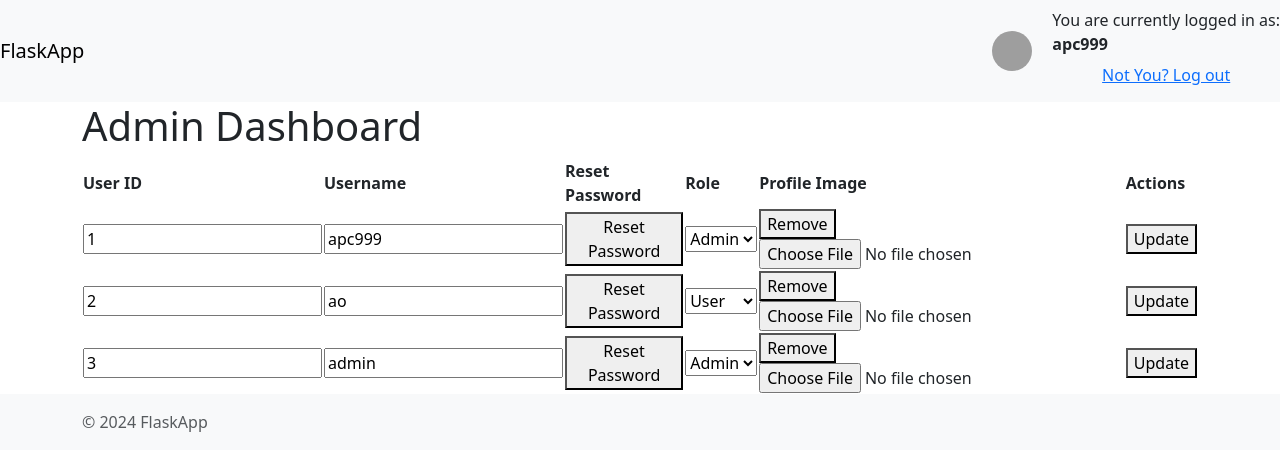
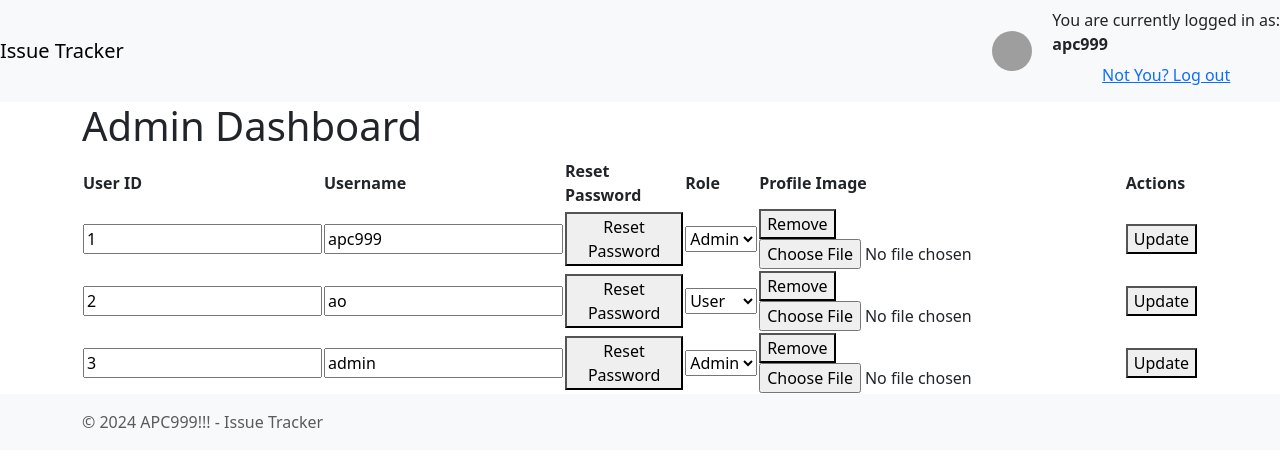
Before and after one commit to apc-999/apc-999.github.io, a Flask app: page /admin in a window 1280 px wide. Shown: the top 471 px of the page. Run offline with Flask 3, Linux system fonts and the light colour scheme; a user stored in the database is signed in; data comes from the database, SQL or seed files in the repository; grey boxes are pictures that could not be loaded.

Commit message:
Branding

```diff
--- a/templates/base.html
+++ b/templates/base.html
@@ -15,7 +15,7 @@
 
     <!-- Navbar -->
     <nav class="navbar navbar-expand-lg navbar-light bg-light">
-        <a class="navbar-brand" href="{{ url_for('menu') }}">FlaskApp</a>
+        <a class="navbar-brand" href="{{ url_for('menu') }}">Issue Tracker</a>
 
         <div class="navbar-right">
             {% if session['user_id'] %}
@@ -44,7 +44,7 @@
     <!-- Optional footer -->
     <footer class="footer mt-auto py-3 bg-light">
         <div class="container">
-            <span class="text-muted">© 2024 FlaskApp</span>
+            <span class="text-muted">© 2024 APC999!!! - Issue Tracker</span>
         </div>
     </footer>
 
```
